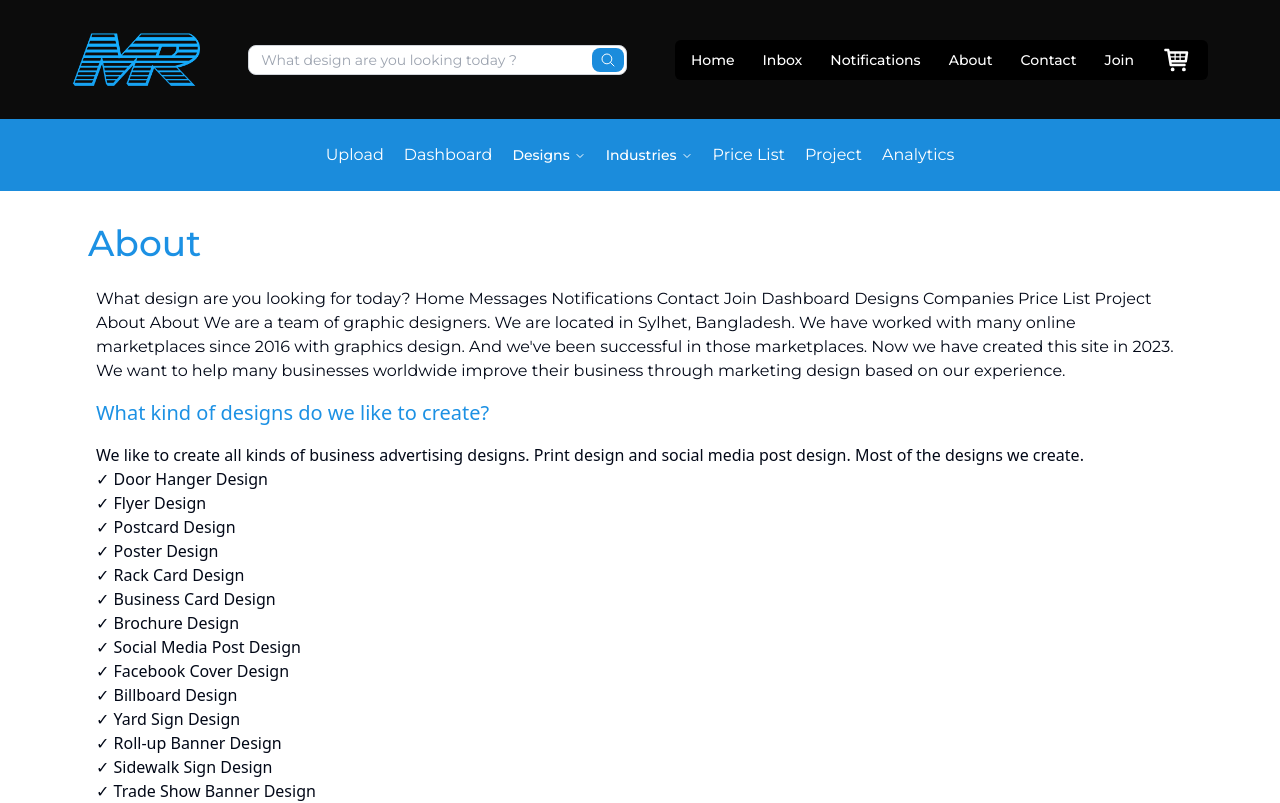
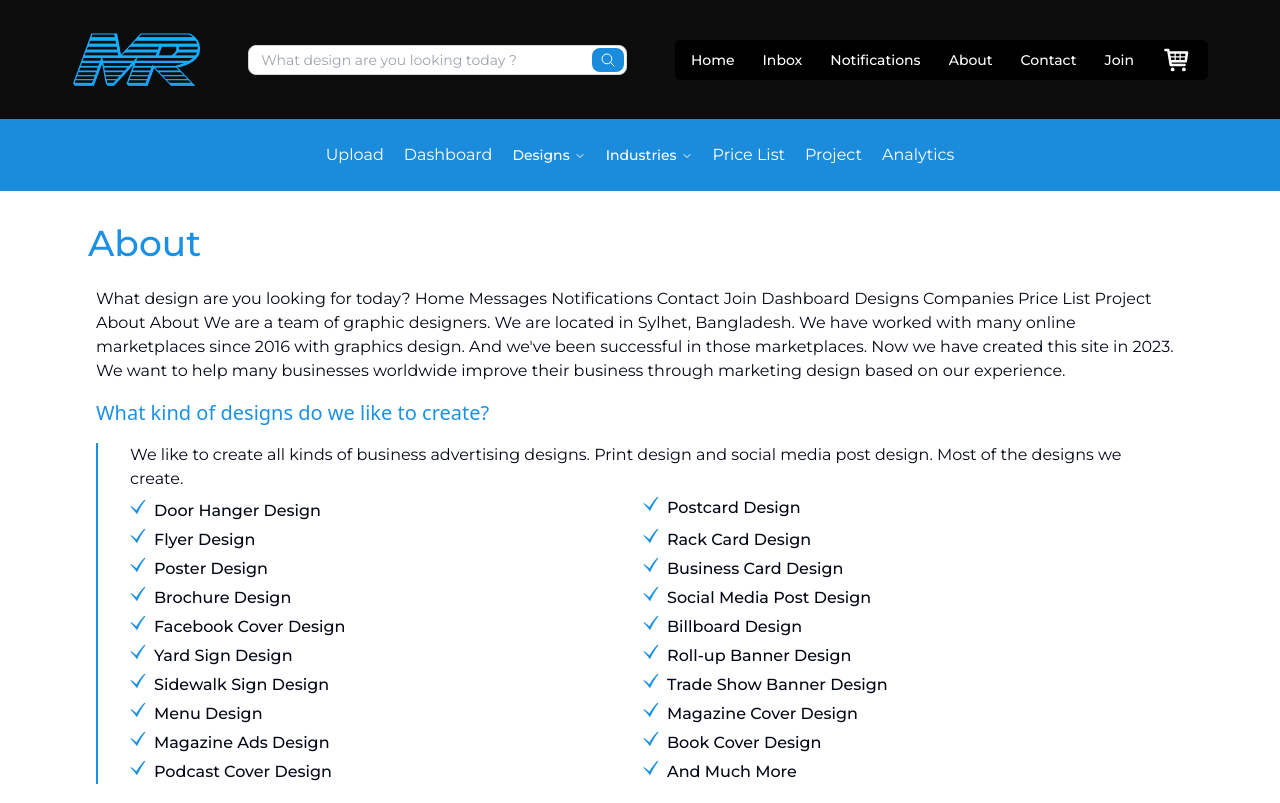
Before and after one commit to kaziahosunhabibripon/mrclient, a React (Vite) app: page /about in a window 1280 px wide. Shown: the top 803 px of the page. Built offline with nearby package versions, Linux system fonts and the light colour scheme.

Commit message:
about page working

```diff
--- a/src/Pages/About/About.jsx
+++ b/src/Pages/About/About.jsx
@@ -1,7 +1,7 @@
 import React from "react";
 import Container from "../Shared/Container";
 import { Link } from "react-router-dom";
-
+import { GiCheckMark } from "react-icons/gi";
 const About = () => {
   return (
     <div>
@@ -25,32 +25,128 @@ const About = () => {
               <h4 className="text-[#1C91E4] text-xl py-4 font-medium">
                 What kind of designs do we like to create?
               </h4>
-              <p>
-                We like to create all kinds of business advertising designs.
-                Print design and social media post design. Most of the designs
-                we create.
-                <ul>
-                  <li> ✓ Door Hanger Design</li>
-                  <li> ✓ Flyer Design </li>
-                  <li> ✓ Postcard Design </li>
-                  <li> ✓ Poster Design </li>
-                  <li> ✓ Rack Card Design </li>
-                  <li> ✓ Business Card Design </li>
-                  <li> ✓ Brochure Design</li>
-                  <li> ✓ Social Media Post Design </li>
-                  <li> ✓ Facebook Cover Design </li>
-                  <li> ✓ Billboard Design </li>
-                  <li> ✓ Yard Sign Design </li>
-                  <li> ✓ Roll-up Banner Design </li>
-                  <li> ✓ Sidewalk Sign Design</li>
-                  <li> ✓ Trade Show Banner Design </li>
-                  <li> ✓ Menu Design</li>
-                  <li> ✓ Magazine Cover Design </li>
-                  <li> ✓ Magazine Ads Design </li>
-                  <li> ✓ Book Cover Design</li>
-                  <li> ✓ Podcast Cover Design </li>
-                  <li> ✓ And Much More </li>
-                </ul>
+              <p className="border-l-2 border-[#1C91E4] px-4">
+                <div className="mx-4 font-montserrat">
+                  We like to create all kinds of business advertising designs.
+                  Print design and social media post design. Most of the designs
+                  we create.
+                  <ul className="grid grid-cols-2 gap-1 mt-1">
+                    <li className="flex items-left mt-1">
+                      <GiCheckMark className="text-[#1C91E4] mr-2" />
+                      <span className="font-medium text-md">
+                        Door Hanger Design
+                      </span>
+                    </li>
+                    <li className="flex items-left  mt-[1px]">
+                      <GiCheckMark className="text-[#1C91E4] mr-2" />
+                      <span className="font-medium text-md">
+                        Postcard Design
+                      </span>
+                    </li>
+                    <li className="flex items-left mt-[1px]">
+                      <GiCheckMark className="text-[#1C91E4] mr-2" />
+                      <span className="font-medium text-md">Flyer Design</span>
+                    </li>
+                    <li className="flex items-left mt-[1px]">
+                      <GiCheckMark className="text-[#1C91E4] mr-2" />
+                      <span className="font-medium text-md">
+                        Rack Card Design{" "}
+                      </span>
+                    </li>
+                    <li className="flex items-left mt-[1px]">
+                      <GiCheckMark className="text-[#1C91E4] mr-2" />
+                      <span className="font-medium text-md">
+                        Poster Design{" "}
+                      </span>
+                    </li>
+                    <li className="flex items-left mt-[1px]">
+                      <GiCheckMark className="text-[#1C91E4] mr-2" />
+                      <span className="font-medium text-md">
+                        Business Card Design{" "}
+                      </span>
+                    </li>
+                    <li className="flex items-left mt-[1px]">
+                      <GiCheckMark className="text-[#1C91E4] mr-2" />
+                      <span className="font-medium text-md">
+                        Brochure Design{" "}
+                      </span>
+                    </li>
+                    <li className="flex items-left mt-[1px]">
+                      <GiCheckMark className="text-[#1C91E4] mr-2" />
+                      <span className="font-medium text-md">
+                        Social Media Post Design{" "}
+                      </span>
+                    </li>
+                    <li className="flex items-left mt-[1px]">
+                      <GiCheckMark className="text-[#1C91E4] mr-2" />
+                      <span className="font-medium text-md">
+                        Facebook Cover Design{" "}
+                      </span>
+                    </li>
+                    <li className="flex items-left mt-[1px]">
+                      <GiCheckMark className="text-[#1C91E4] mr-2" />
+                      <span className="font-medium text-md">
+                        Billboard Design{" "}
+                      </span>
+                    </li>
+                    <li className="flex items-left mt-[1px]">
+                      <GiCheckMark className="text-[#1C91E4] mr-2" />
+                      <span className="font-medium text-md">
+                        Yard Sign Design{" "}
+                      </span>
+                    </li>
+                    <li className="flex items-left mt-[1px]">
+                      <GiCheckMark className="text-[#1C91E4] mr-2" />
+                      <span className="font-medium text-md">
+                        Roll-up Banner Design{" "}
+                      </span>
+                    </li>
+                    <li className="flex items-left mt-[1px]">
+                      <GiCheckMark className="text-[#1C91E4] mr-2" />
+                      <span className="font-medium text-md">
+                        Sidewalk Sign Design{" "}
+                      </span>
+                    </li>
+                    <li className="flex items-left mt-[1px]">
+                      <GiCheckMark className="text-[#1C91E4] mr-2" />
+                      <span className="font-medium text-md">
+                        Trade Show Banner Design{" "}
+                      </span>
+                    </li>
+                    <li className="flex items-left mt-[1px]">
+                      <GiCheckMark className="text-[#1C91E4] mr-2" />
+                      <span className="font-medium text-md">Menu Design </span>
+                    </li>
+                    <li className="flex items-left mt-[1px]">
+                      <GiCheckMark className="text-[#1C91E4] mr-2" />
+                      <span className="font-medium text-md">
+                        Magazine Cover Design{" "}
+                      </span>
+                    </li>
+                    <li className="flex items-left mt-[1px]">
+                      <GiCheckMark className="text-[#1C91E4] mr-2" />
+                      <span className="font-medium text-md">
+                        Magazine Ads Design{" "}
+                      </span>
+                    </li>
+                    <li className="flex items-left mt-[1px]">
+                      <GiCheckMark className="text-[#1C91E4] mr-2" />
+                      <span className="font-medium text-md">
+                        Book Cover Design{" "}
+                      </span>
+                    </li>
+                    <li className="flex items-left mt-[1px]">
+                      <GiCheckMark className="text-[#1C91E4] mr-2" />
+                      <span className="font-medium text-md">
+                        Podcast Cover Design{" "}
+                      </span>
+                    </li>
+                    <li className="flex items-left mt-[1px]">
+                      <GiCheckMark className="text-[#1C91E4] mr-2" />
+                      <span className="font-medium text-md">And Much More</span>
+                    </li>
+                  </ul>
+                </div>
               </p>
             </div>
             <h1 className="text-[#1C91E4] text-xl py-4 font-medium">
--- a/src/Pages/Shared/Header/HeaderBottom/HeaderBottom.jsx
+++ b/src/Pages/Shared/Header/HeaderBottom/HeaderBottom.jsx
@@ -107,26 +107,17 @@ const HeaderBottom = () => {
               </NavigationMenuContent>
             </NavigationMenuItem>
             <NavigationMenuItem>
-              <NavigationMenuLink
-                href="/docs"
-                className="text-white p-2"
-              >
+              <NavigationMenuLink href="/price" className="text-white p-2">
                 Price List
               </NavigationMenuLink>
             </NavigationMenuItem>
             <NavigationMenuItem>
-              <NavigationMenuLink
-                href="/docs"
-                className="text-white p-2"
-              >
+              <NavigationMenuLink href="/project" className="text-white p-2">
                 Project
               </NavigationMenuLink>
             </NavigationMenuItem>
             <NavigationMenuItem>
-              <NavigationMenuLink
-                href="/docs"
-                className="text-white p-2"
-              >
+              <NavigationMenuLink href="/analytics" className="text-white p-2">
                 Analytics
               </NavigationMenuLink>
             </NavigationMenuItem>
```
